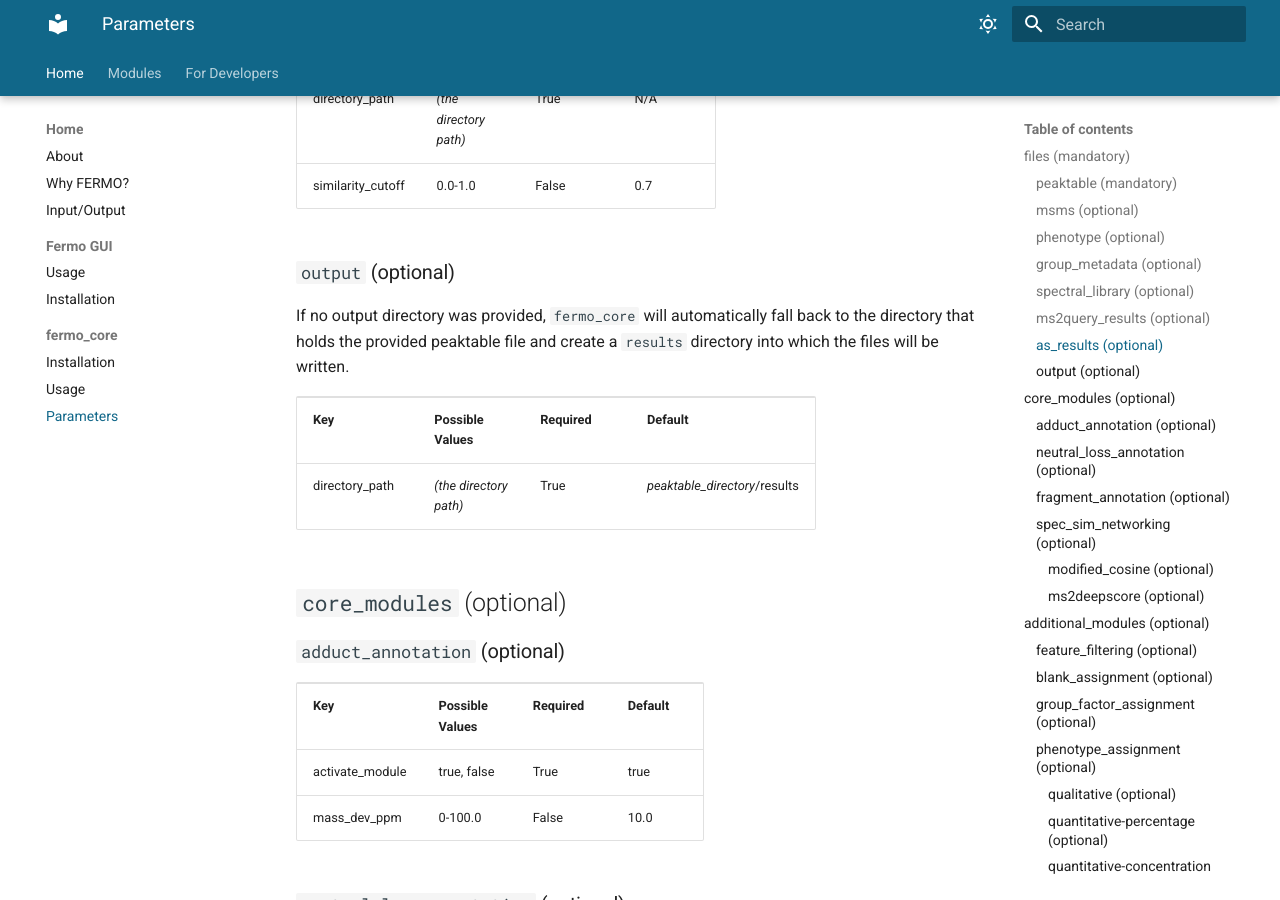
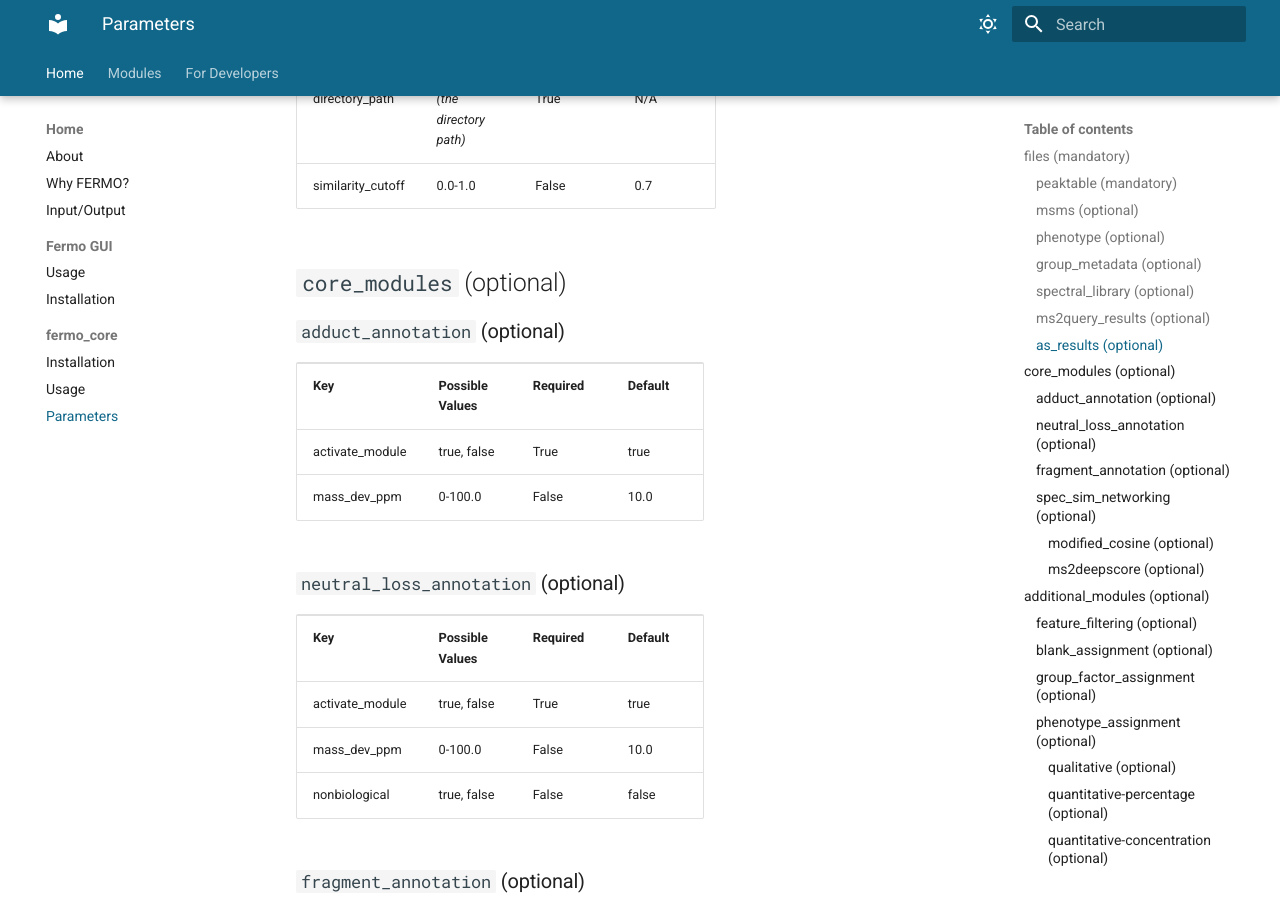
Before and after one commit to mmzdouc/fermo_docs, an MkDocs documentation site: the page built from docs/home/core.parameters.md, in a window 1280 px wide and 900 px high, scrolled down 2648 px. Built offline with MkDocs 1.6.1 and Material for MkDocs 9.7.7, drawn with Linux system fonts in a browser that asks for light colours.

Commit message:
Update for fermo_core v0.2.0

```diff
--- a/docs/home/core.parameters.md
+++ b/docs/home/core.parameters.md
@@ -177,25 +177,6 @@ Detailed information on functions of parameters can be found on the **Modules**
   <td style="width: 25%;">0.0-1.0</td>
   <td style="width: 25%;">False</td>
   <td style="width: 25%;">0.7</td>
- </tr>
-</table>
-
-### `output` (optional)
-
-If no output directory was provided, `fermo_core` will automatically fall back to the directory that holds the provided peaktable file and create a `results` directory into which the files will be written.
-
-<table style="width: 100%;">
- <tr>
-  <td style="width: 25%;"><b>Key</b></td>
-  <td style="width: 25%;"><b>Possible Values</b></td>
-  <td style="width: 25%;"><b>Required</b></td>
-  <td style="width: 25%;"><b>Default</b></td>
- </tr>
- <tr>
-  <td style="width: 25%;">directory_path</td>
-  <td style="width: 25%;"><i>(the directory path)</i></td>
-  <td style="width: 25%;">True</td>
-  <td style="width: 25%;"><i>peaktable_directory</i>/results</td>
  </tr>
 </table>
 
--- a/pyproject.toml
+++ b/pyproject.toml
@@ -4,7 +4,7 @@ build-backend = "hatchling.build"
 
 [project]
 name = "fermo_docs"
-version = "0.0.1"
+version = "1.0.0"
 description = 'Documentation for FERMO'
 readme = "README.md"
 requires-python = ">=3.11"
```
Also changed, not shown: docs/home/input_output.md (+4 -2 lines).
